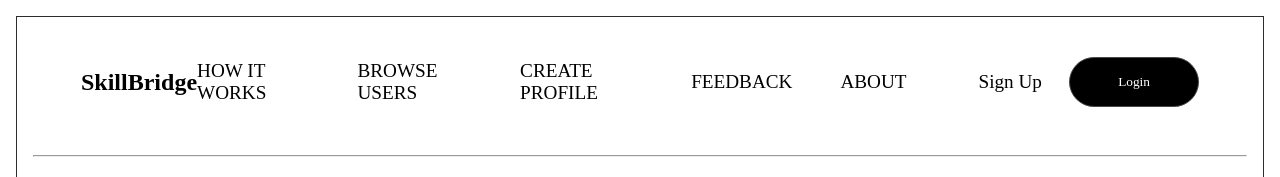
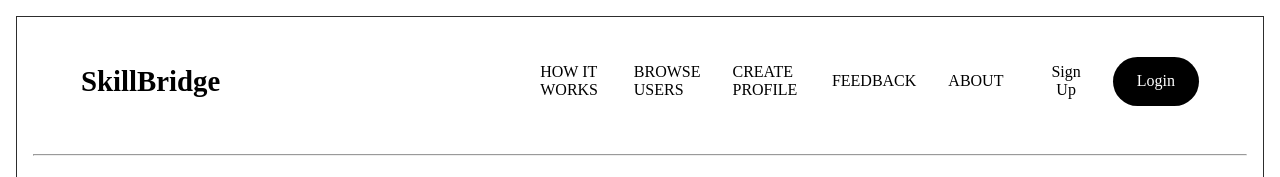
Before and after one commit to Krunal022/odoo-hack25-binaryKnights, a plain HTML site: page index.html in a window 1280 px wide. Shown: the top 177 px of the page. Drawn offline with Linux system fonts and the light colour scheme; grey boxes are pictures that could not be loaded.

Commit message:
make nav fully responsive with auth buttons!

```diff
--- a/index.html
+++ b/index.html
@@ -10,20 +10,27 @@
     <main>
       <nav>
   <h1>SkillBridge</h1>
-        <div class="links">
+
+  <div class="hamburger" id="hamburger">&#9776;</div>
+
+  <div class="links" id="navLinks">
     <a href="#services">HOW IT WORKS</a>
     <a href="#browse">BROWSE USERS</a>
     <a href="#create">CREATE PROFILE</a>
     <a href="#feedback">FEEDBACK</a>
     <a href="#about">ABOUT</a>
+
     <div class="buttons" id="authButtons">
       <button class="signup-btn">Sign Up</button>
       <button class="login-btn">Login</button>
     </div>
+
     <div class="profile" id="userProfile">
       <button id="logoutBtn">Logout</button>
     </div>
+  </div>
 </nav>
+
 
   <!-- Signup Modal -->
   <div class="modal" id="signupModal">
--- a/src/scripts/script.js
+++ b/src/scripts/script.js
@@ -1 +1,6 @@
-// alert("JS!")
+const hamburger = document.getElementById("hamburger");
+const navLinks = document.getElementById("navLinks");
+
+hamburger.onclick = () => {
+    navLinks.style.display = navLinks.style.display === "flex" ? "none" : "flex";
+};
--- a/src/styles/style.css
+++ b/src/styles/style.css
@@ -39,15 +39,6 @@ body {
     transition: background-color 0.3s, color 0.3s;
 }
 
-nav .profile {
-    display: none;
-    background: white;
-    color: black;
-    border-radius: 50%;
-    padding: 0.6rem 0.8rem;
-    font-size: 1rem;
-    cursor: pointer;
-}
 
 .modal {
     position: fixed;
@@ -134,28 +125,86 @@ main {
     padding: 1rem;
 }
 
+/* Base Styles */
 nav {
+    display: flex;
     justify-content: space-between;
     align-items: center;
-    display: flex;
-    padding: 0 1.5rem;
+    padding: 1rem 1.5rem;
+    background-color: white;
+    position: relative;
+    z-index: 10;
 }
 
-nav a {
-    font-size: 2.2rem;
+nav h1 {
+    font-size: 1.8rem;
+    font-weight: bold;
+}
+
+/* Mobile Links Hidden Initially */
+nav .links {
+    display: none;
+    flex-direction: column;
+    gap: 1rem;
+    position: absolute;
+    top: 100%;
+    left: 0;
+    width: 100%;
+    background: white;
+    padding: 1.5rem;
+    box-shadow: 0 2px 5px rgba(0, 0, 0, 0.1);
+}
+
+nav .links a {
+    font-size: 1rem;
     color: black;
     text-decoration: none;
+    font-weight: 500;
 }
 
-nav .links {
-    display: none;
+/* Auth Buttons */
+nav .links .login-btn {
+    font-size: 0.8rem;
+    background: black;
+    color: white;
+    padding: 0.4rem 1rem;
+    border-radius: 15px;
+    cursor: pointer;
+    margin-left: .5rem;
+    border: none;
 }
 
-nav button {
-    border-radius: 1rem;
-    border: 0.5px solid rgb(74, 74, 74);
-    background-color: transparent;
-    padding: 0.5rem 1.5rem;
+nav .links .signup-btn {
+    font-size: 0.8rem;
+    background: transparent;
+    color: black;
+    padding: 0.4rem 1rem;
+    border-radius: 15px;
+    cursor: pointer;
+    border: 1px solid black;
+}
+
+/* Hamburger Icon */
+.hamburger {
+    font-size: 2rem;
+    cursor: pointer;
+    display: block;
+}
+
+/* Profile */
+#userProfile {
+    display: none;
+    margin-left: 0.5rem;
+}
+
+#logoutBtn {
+    padding: 0.4rem 1rem;
+    font-size: 0.8rem;
+    background-color: crimson;
+    color: white;
+    border: none;
+    border-radius: 15px;
+    cursor: pointer;
 }
 
 hr {
@@ -206,7 +255,7 @@ hr {
     position: absolute;
     top: 1rem;
     right: 1rem;
-    font-size: 1.5rem;
+    font-size: .88rem;
     cursor: pointer;
     color: #333;
 }
@@ -453,65 +502,48 @@ footer .row {
 @media (min-width: 1020px) {
     nav {
         padding: 1.5rem 3rem;
+        gap: 20rem;
+        display: flex;
     }
 
-    nav html {
-        font-size: clamp(16px, 1vw, 20px);
-    }
-
-    nav a {
-        font-size: 3rem;
-        text-decoration: none;
-        color: black;
-    }
-
-    nav .moon {
+    .hamburger {
         display: none;
     }
 
     nav .links {
-        display: block;
-        justify-content: center;
+        position: static;
+        display: flex;
+        flex-direction: row;
+        gap: 2rem;
         align-items: center;
-        display: flex;
-    }
-
-    nav .links a {
-        font-size: 1.2rem;
-        margin-right: 2rem;
-        font-weight: 500;
-        font-family: gilroy;
-        color: black;
-        text-decoration: none;
+        background: none;
+        box-shadow: none;
+        padding: 0;
     }
 
     nav .links .buttons {
         display: flex;
-        gap: .2rem;
+        gap: 0.5rem;
     }
 
-    nav .links .buttons .signup-btn {
+    nav .links .signup-btn {
+        font-size: 1rem;
+        background: transparent;
+        border: none;
         cursor: pointer;
-        font-size: 1.2rem;
-        border: none;
-        color: rgb(0, 0, 0);
-        text-wrap: nowrap;
     }
 
-    nav .links .buttons .login-btn {
+    nav .links .login-btn {
+        font-size: 1rem;
+        background: black;
+        color: white;
+        padding: 0.7rem 1.5rem;
+        border-radius: 25px;
         cursor: pointer;
-        color: white;
-        background-color: black;
-        border-radius: 25px;
-        /* margin-right: 1rem; */
-        padding: 1rem 3rem;
-        text-wrap: nowrap;
-        transition: all 0.3s ease;
     }
 
-    nav .links .login:hover {
-        color: white;
-        background-color: rgba(0, 0, 0, 0.8);
+    nav .profile {
+        margin-left: 1rem;
     }
 }
 
```
Lines whose indentation alone changed are shown as unchanged.
